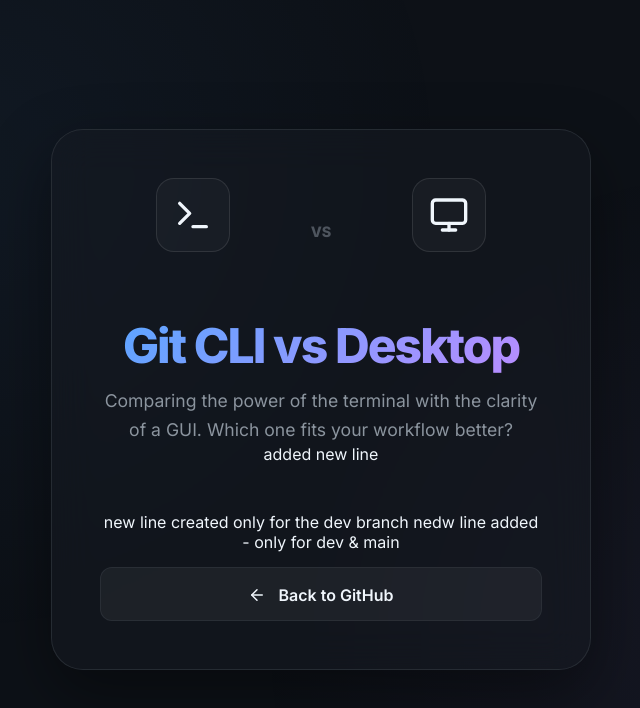
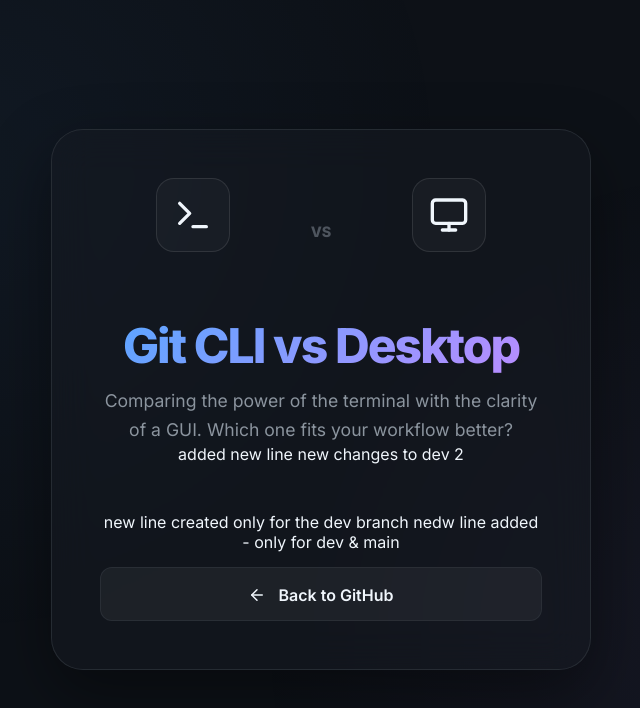
Before and after one commit to Hema-GIT11/git-essentials, a React (Vite) app: page /comparison in a window 1280 px wide. Shown: the top 708 px of the page, without its empty margins (289-929 px from the left). Built offline with nearby package versions, Linux system fonts and the light colour scheme; the HTML template or start-up script is replaced by a standard one.

Commit message:
new changes dev 2

```diff
--- a/src/Comparison.tsx
+++ b/src/Comparison.tsx
@@ -17,6 +17,10 @@
         <h1>Git CLI vs Desktop</h1>
         <p>Comparing the power of the terminal with the clarity of a GUI. Which one fits your workflow better?</p>
         added new line
+
+
+
+        new changes to dev 2
       </header>
 
 
```
